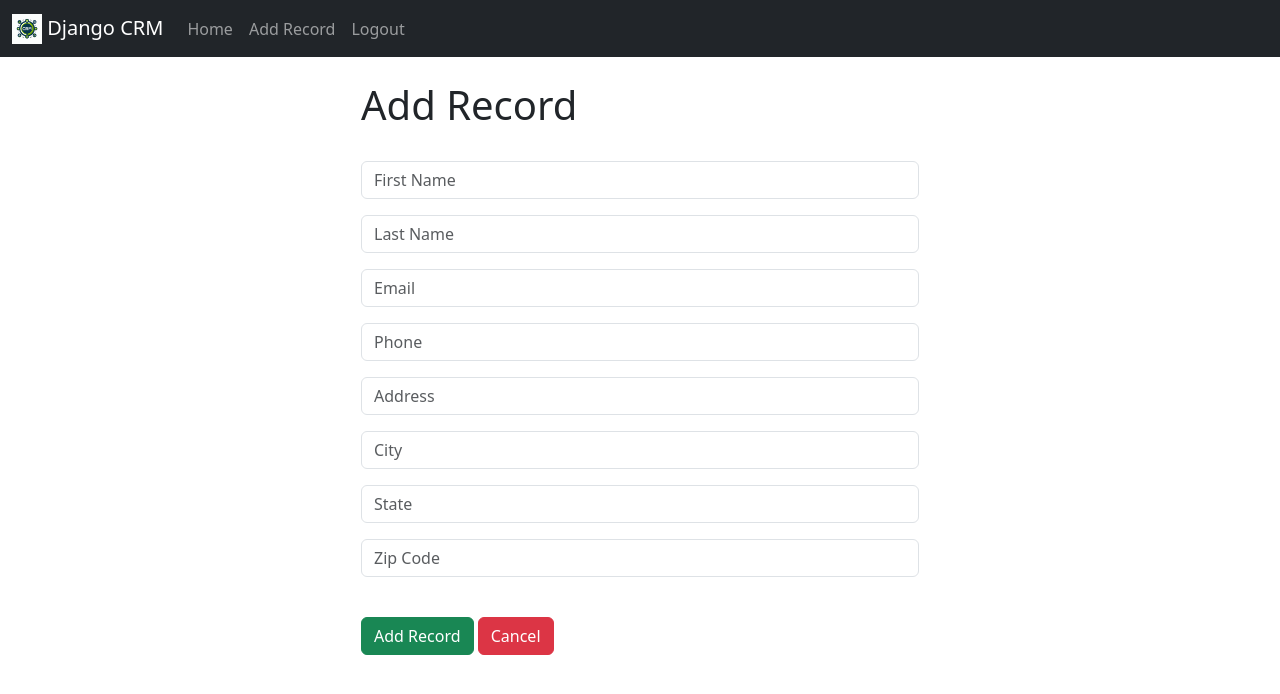
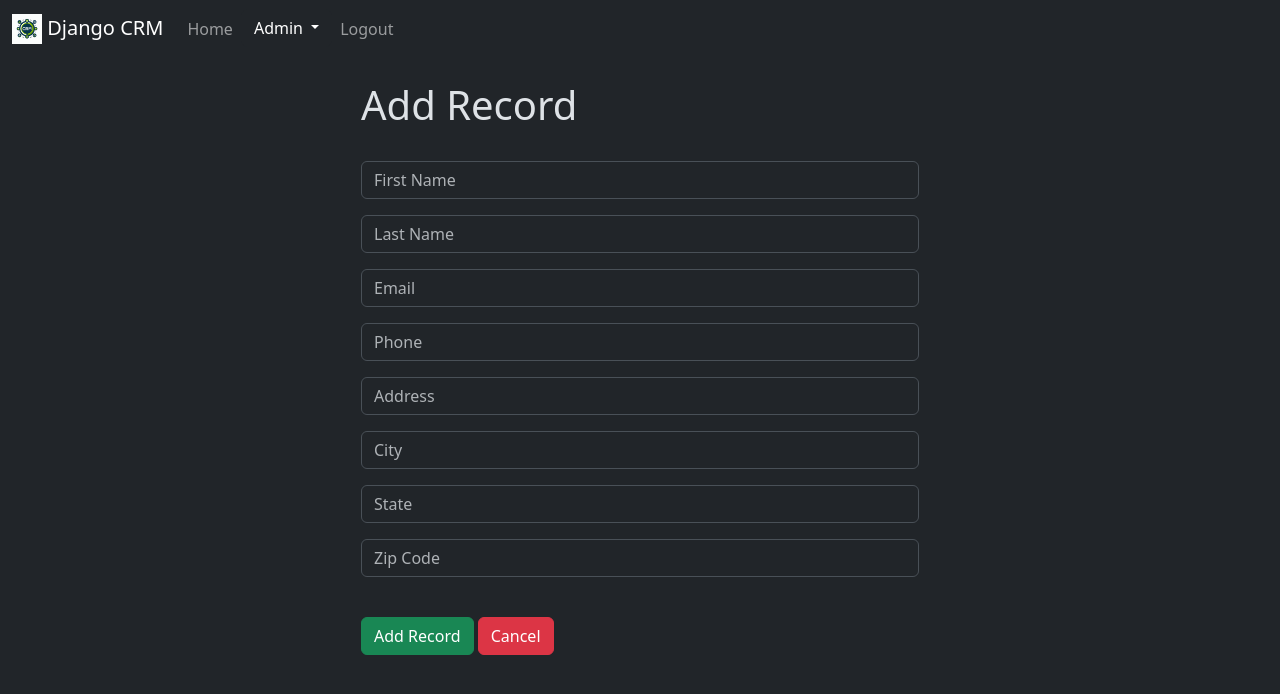
Before and after one commit to Azizkhasyi11/Learning-Django, a Django app: page /add_record/ in a window 1280 px wide. Shown: the top 694 px of the page. Run offline with Django 5.2, Linux system fonts and the light colour scheme; the visitor is signed in with stand-in values (Sample User, id 1).

```diff
--- a/website/templates/base.html
+++ b/website/templates/base.html
@@ -14,9 +14,8 @@
             crossorigin="anonymous"
         />
     </head>
-    <body>
+    <body class="bg-dark h-100" data-bs-theme="dark">
         {% include 'navbar.html' %}
-
         <div class="container">
             <br />
             {% if messages %} {% for message in messages %}
--- a/website/templates/navbar.html
+++ b/website/templates/navbar.html
@@ -15,11 +15,15 @@
                 </li>
 
                 {% if user.is_superuser %}
-
-                <li class="nav-item">
-                    <a class="nav-link" href="{% url 'add_record' %}">Add Record</a>
+                <li class="nav-item dropdown">
+                    <button class="btn btn-dark dropdown-toggle" data-bs-toggle="dropdown" aria-expanded="false">
+                        Admin
+                    </button>
+                    <ul class="dropdown-menu dropdown-menu-dark">
+                        <li><a class="dropdown-item" href="{% url 'add_record' %}">Add Record</a></li>
+                        {% comment %} <li><a class="dropdown-item" href="{% url 'admin' %}">Admin Panel</a></li> {% endcomment %}
+                    </ul>
                 </li>
-
                 {% endif %}
 
                 {% if user.is_authenticated %}
```
